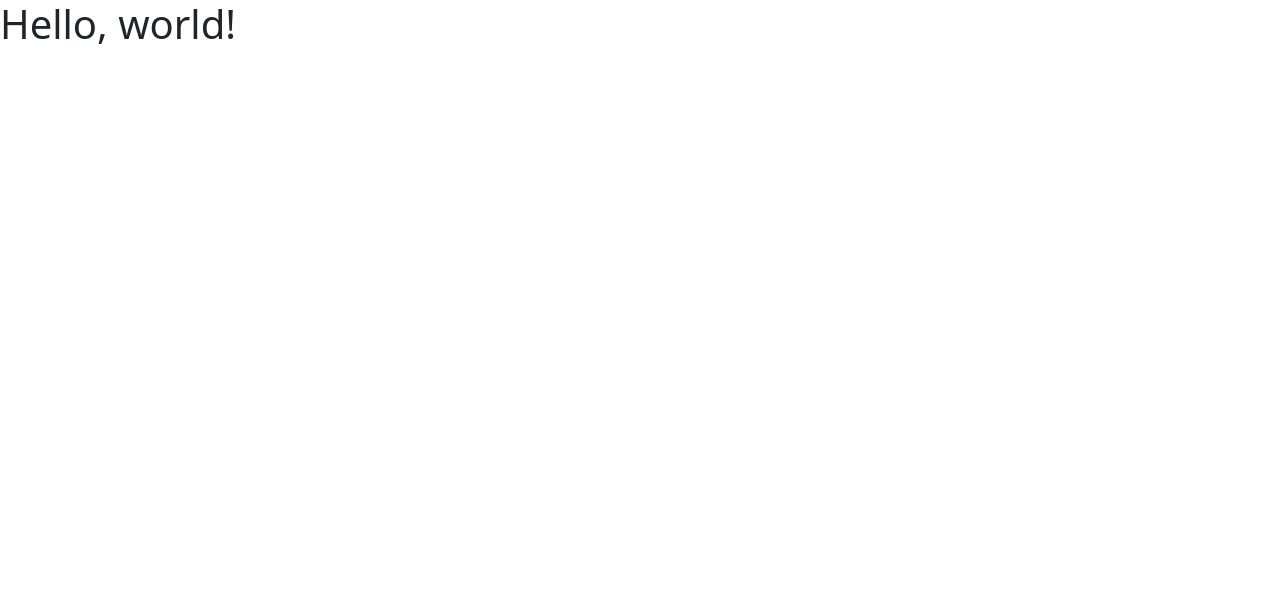
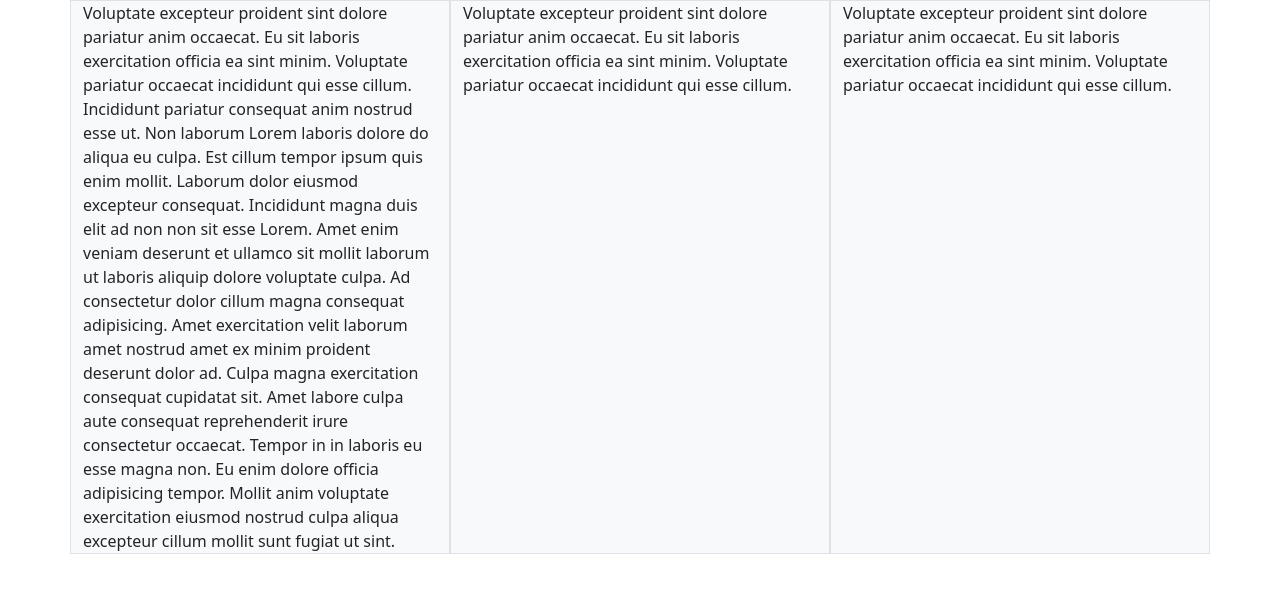
Before and after one commit to ChimayLin/web1, a plain HTML site: page index.html in a window 1280 px wide. Drawn offline with nearby package versions, Linux system fonts and the light colour scheme.

Commit message:
add container

```diff
--- a/index.html
+++ b/index.html
@@ -14,7 +14,21 @@
 </head>
 
 <body>
-    <h1>Hello, world! </h1>
+    <div class="container-xl">
+        <div class="row">
+            <div class="col-md-6 border bg-light col-lg-4 border bg-light">
+                Voluptate excepteur proident sint dolore pariatur anim occaecat. Eu sit laboris exercitation officia ea sint minim. Voluptate pariatur occaecat incididunt qui esse cillum.
+                Incididunt pariatur consequat anim nostrud esse ut. Non laborum Lorem laboris dolore do aliqua eu culpa. Est cillum tempor ipsum quis enim mollit. Laborum dolor eiusmod excepteur consequat. Incididunt magna duis elit ad non non sit esse Lorem. Amet enim veniam deserunt et ullamco sit mollit laborum ut laboris aliquip dolore voluptate culpa. Ad consectetur dolor cillum magna consequat adipisicing.
+Amet exercitation velit laborum amet nostrud amet ex minim proident deserunt dolor ad. Culpa magna exercitation consequat cupidatat sit. Amet labore culpa aute consequat reprehenderit irure consectetur occaecat. Tempor in in laboris eu esse magna non. Eu enim dolore officia adipisicing tempor. Mollit anim voluptate exercitation eiusmod nostrud culpa aliqua excepteur cillum mollit sunt fugiat ut sint.
+            </div>
+            <div class="col-md-6 border bg-write col-lg-4 border bg-light">
+                Voluptate excepteur proident sint dolore pariatur anim occaecat. Eu sit laboris exercitation officia ea sint minim. Voluptate pariatur occaecat incididunt qui esse cillum.
+            </div>
+            <div class="col-md-12 border bg-light col-lg-4 border bg-light">
+                Voluptate excepteur proident sint dolore pariatur anim occaecat. Eu sit laboris exercitation officia ea sint minim. Voluptate pariatur occaecat incididunt qui esse cillum.
+            </div>
+        </div>
+    </div>
 
     <!-- Optional JavaScript; choose one of the two! -->
 
```
